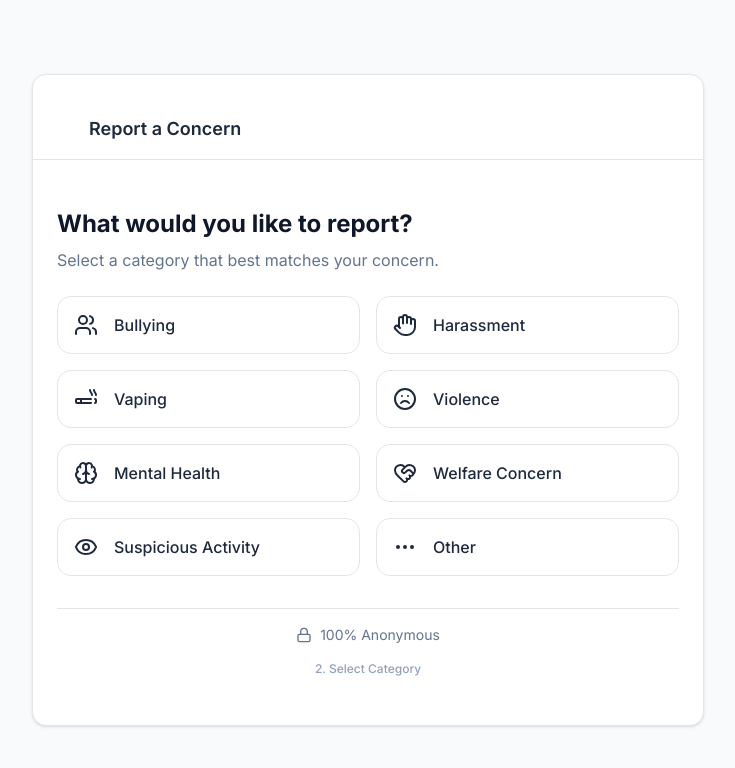
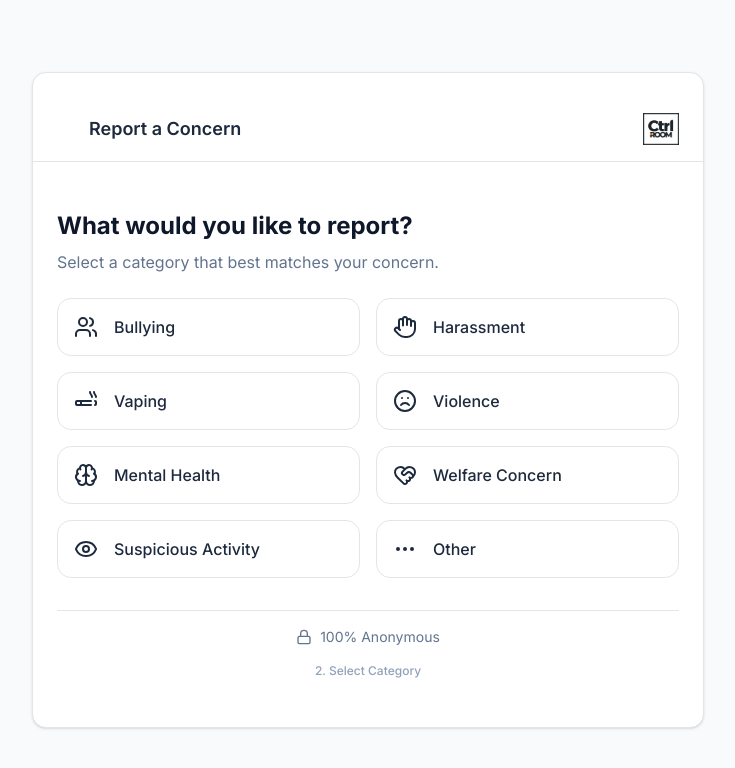
Before and after one commit to info-thathwaa/ctrl-room-web, a Next.js app: page /anonymous-report in a window 1280 px wide. Shown: the top 768 px of the page, without its empty margins (272-1007 px from the left). Built offline with nearby package versions, Linux system fonts and the light colour scheme.

Commit message:
Please provide the code changes or file summaries so I can generate the commit message for you.

```diff
--- a/components/anonymous-report/AnonymousReportForm.tsx
+++ b/components/anonymous-report/AnonymousReportForm.tsx
@@ -173,7 +173,8 @@ ${values.description}
   return (
     <Card className="w-full max-w-2xl mx-auto bg-white overflow-hidden shadow-sm border">
       {/* Header */}
-      <div className="px-6 py-4 border-b flex items-center gap-3">
+      <div className="px-6 py-4 border-b flex items-center justify-between">
+        <div className="flex items-center gap-3">
           {step === 2 ? (
             <button
               onClick={() => setStep(1)}
@@ -186,6 +187,8 @@ ${values.description}
             <ChevronLeft className="w-5 h-5 text-slate-400 invisible" />
           )}
           <h1 className="text-lg font-semibold text-slate-800">Report a Concern</h1>
+        </div>
+        <img src="/logo2.png" alt="Ctrl Room" className="h-8 object-contain" />
       </div>
 
       {step === 1 && (
```
Lines whose indentation alone changed are shown as unchanged.
